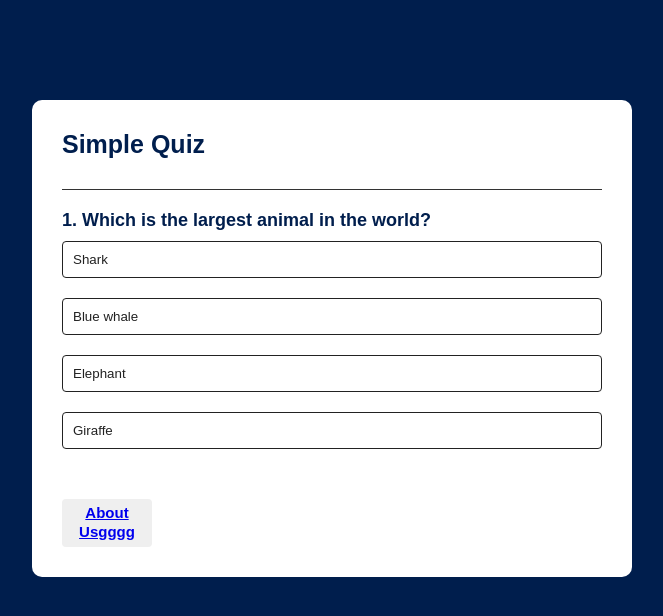
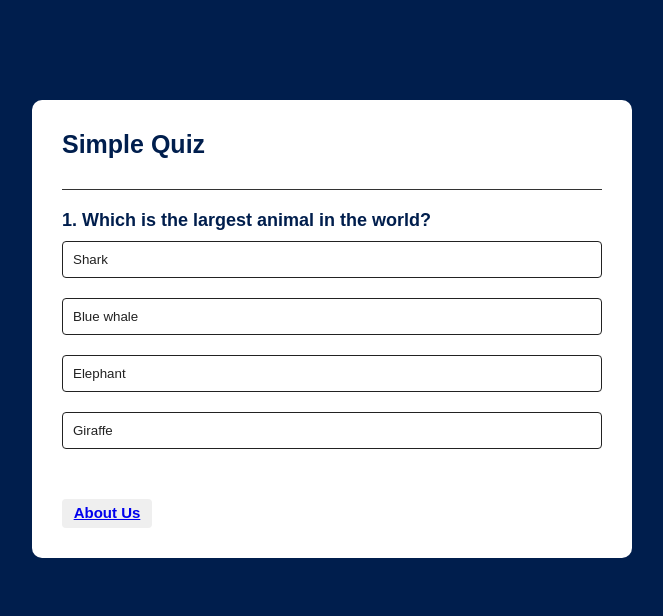
Before and after one commit to derock-22/Wiz-Quiz, a plain HTML site: page index.html in a window 1280 px wide. Shown: the whole page, without its empty margins (308-971 px from the left). Drawn offline with Linux system fonts and the light colour scheme.

Commit message:
add new stuff

```diff
--- a/index.html
+++ b/index.html
@@ -25,7 +25,7 @@
                 </div>
                 <button id="next-btn">Next</button>
             </div>
-            <button class="about"><a href="aboutme.html">About Usgggg</a></button>
+            <button class="about"><a href="aboutme.html">About Us</a></button>
         </div>
     </div>
     <script src="script.js"></script>
```
